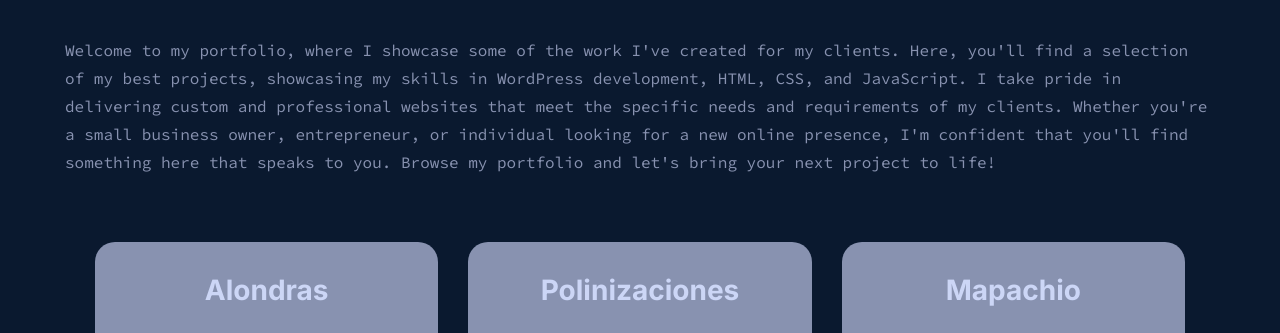
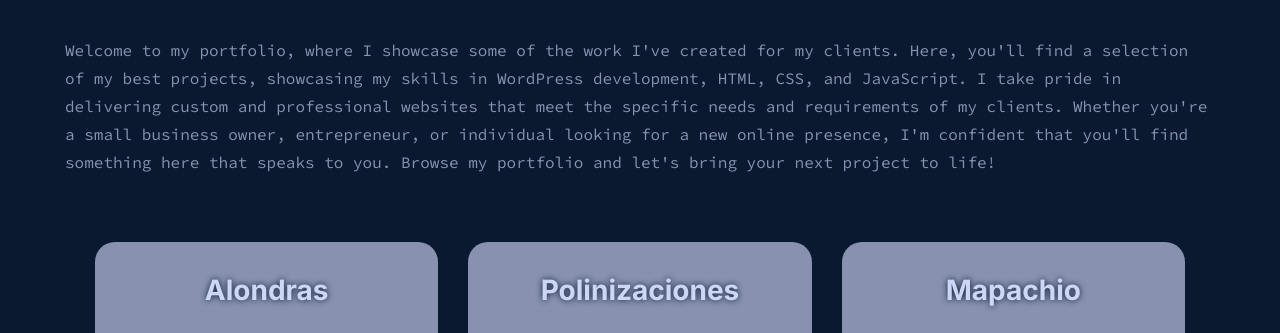
Before and after one commit to cendezgh/cendez-page, a plain HTML site: page pages/work.html in a window 1280 px wide. Shown: the part 440-773 px from the top of the page. Drawn offline with nearby package versions, Linux system fonts and the light colour scheme.

Commit message:
adjust shadows text works

```diff
--- a/css/styles.css
+++ b/css/styles.css
@@ -573,6 +573,7 @@ button.accordion-button:not(.collapsed) {
 
 .some-works > div > h3 {
   text-align: center;
+  text-shadow: 0 0 6px #0a192f;
 }
 
 .some-works > div > [class*="work"] {
```
